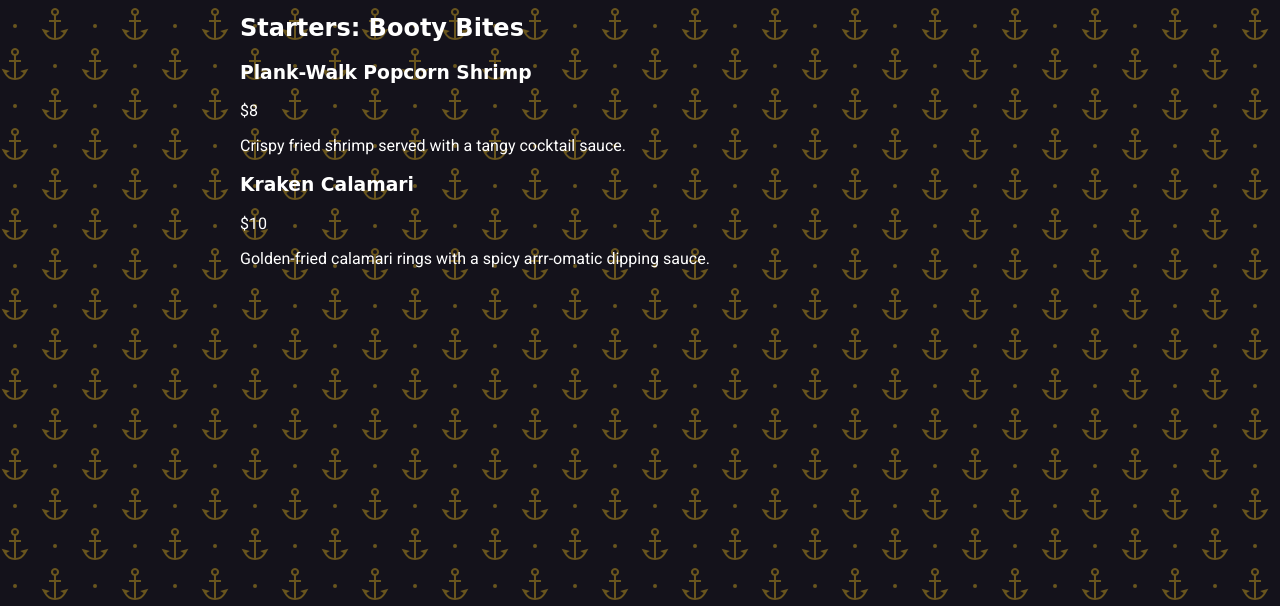
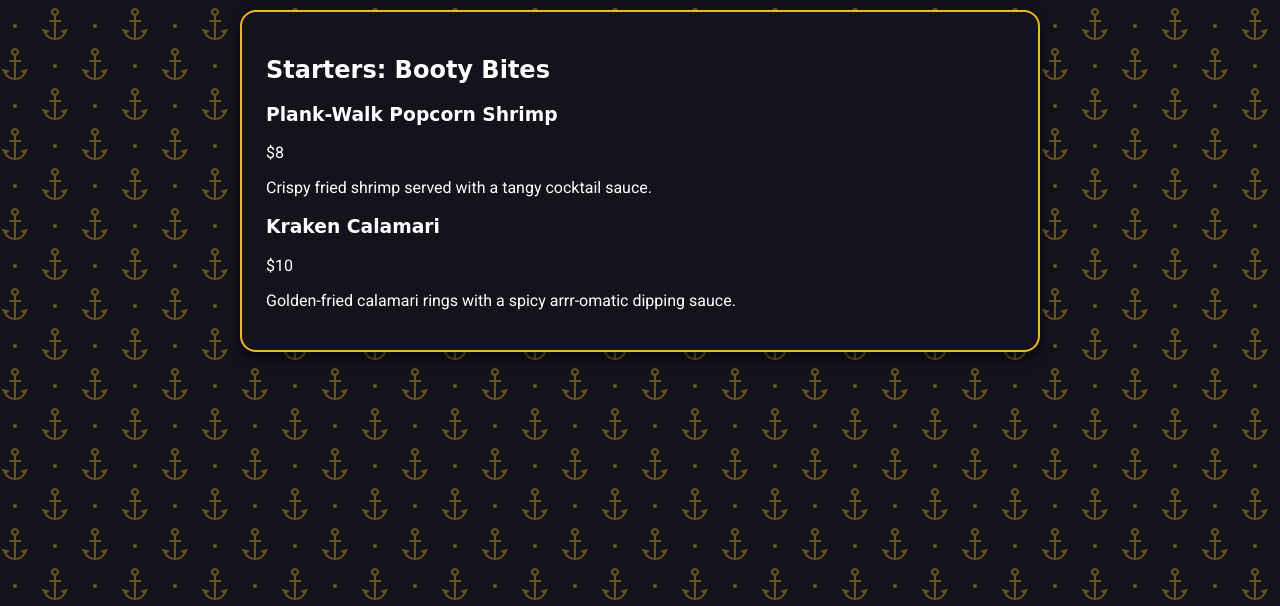
Before and after one commit to BatetDev/top-project-restaurant-page, a website built with webpack: page src/template.html in a window 1280 px wide. Both pictures are taken after a click on the button "MENU". Shown: the part 194-800 px from the top of the page. Built offline with nearby package versions, Linux system fonts and the light colour scheme; a web font is replaced by a local one.

Commit message:
style(menu): Add menu-section base styles

```diff
--- a/src/styles.css
+++ b/src/styles.css
@@ -104,3 +104,12 @@ nav button.active {
   margin: 0 auto;
   padding: 2rem;
 }
+
+.menu-section {
+  background-color: #14121b;
+  border: 2px solid #e8b920;
+  border-radius: 1rem;
+  padding: 1.5rem;
+  margin-bottom: 2rem;
+  box-shadow: 0px 6px 12px rgba(0, 0, 0, 0.6);
+}
```
